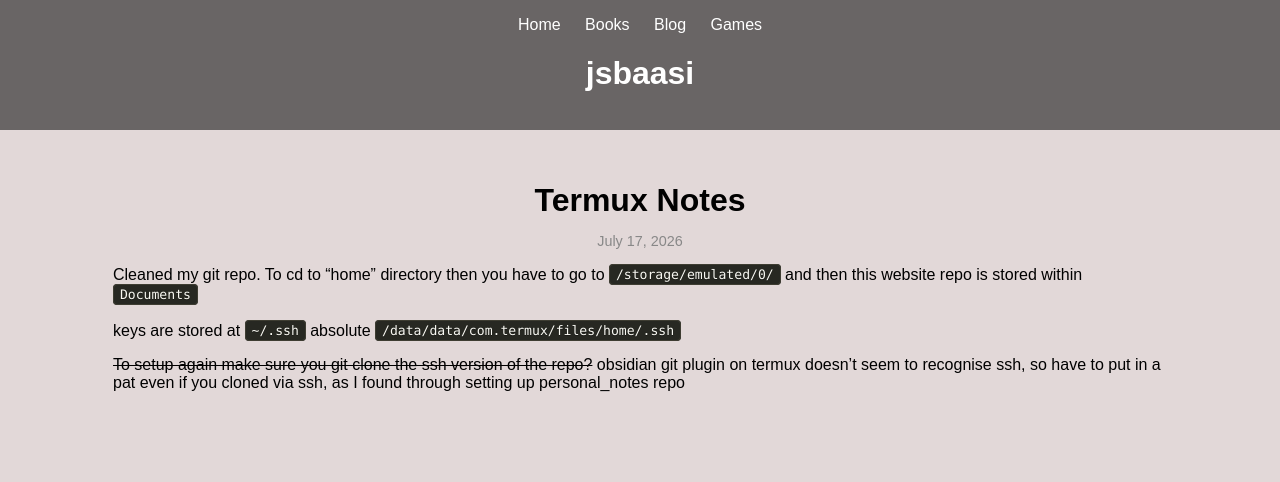
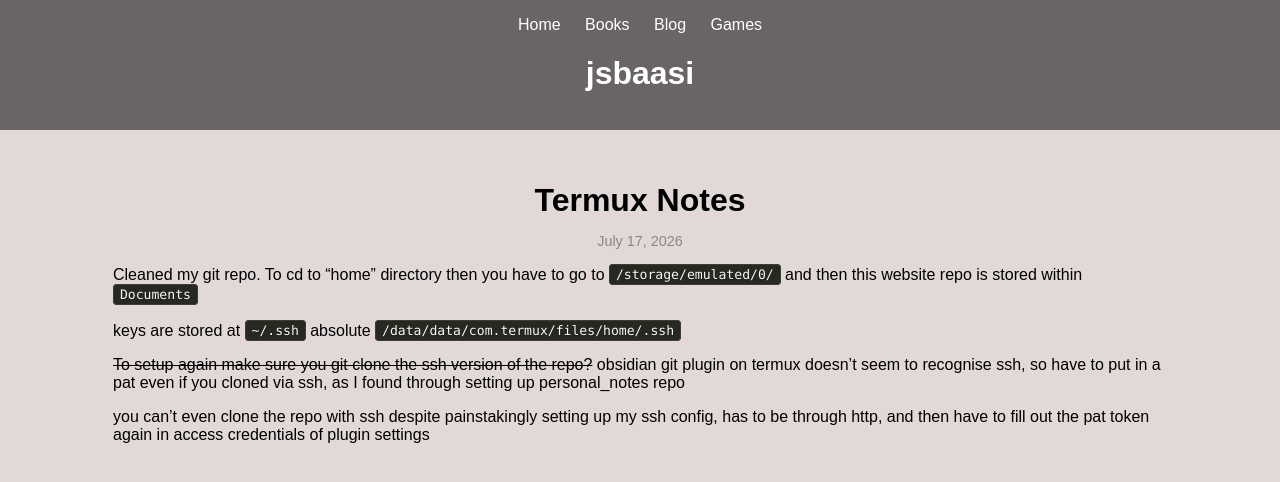
Before and after one commit to jsbaasi/jsbaasi.github.io, a Jekyll site: the page built from _posts/2026-07-17-termux-notes.md, in a window 1280 px wide. Shown: the top 482 px of the page. Built offline with Jekyll 4.4.1, drawn with Linux system fonts in a browser that asks for light colours.

Commit message:
vault backup: 2026-08-13 19:37:15

```diff
--- a/_posts/2026-07-17-termux-notes.md
+++ b/_posts/2026-07-17-termux-notes.md
@@ -10,3 +10,5 @@
 keys are stored at `~/.ssh` absolute `/data/data/com.termux/files/home/.ssh`
 
 ~~To setup again make sure you git clone the ssh version of the repo?~~ obsidian git plugin on termux doesn't seem to recognise ssh, so have to put in a pat even if you cloned via ssh, as I found through setting up personal_notes repo
+
+you can't even clone the repo with ssh despite painstakingly setting up my ssh config, has to be through http, and then have to fill out the pat token again in access credentials of plugin settings
```
